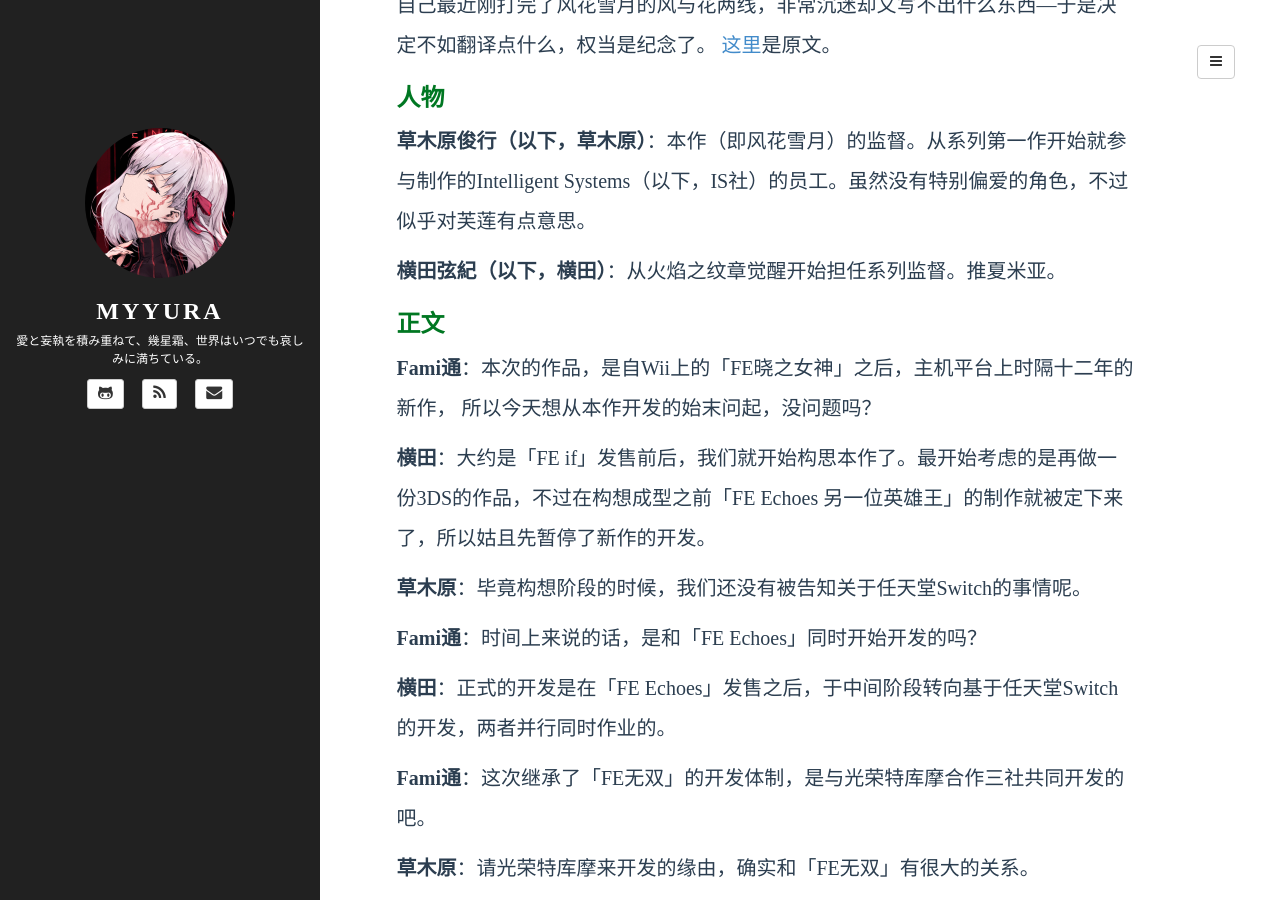
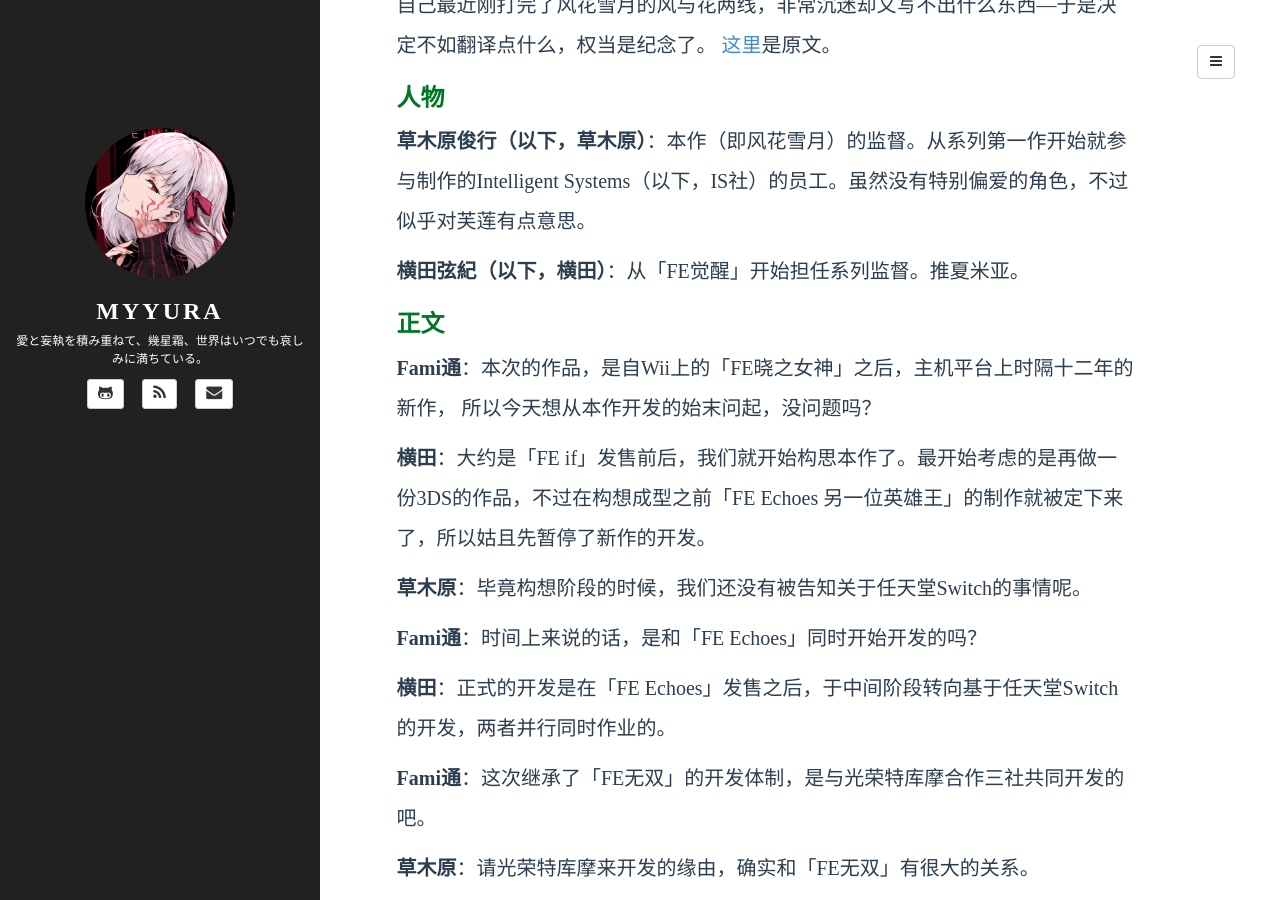
Before and after one commit to Myyura/myyura.github.io, a Jekyll site: the page built from _posts/game/2019-8-10-FE_fami_interview_1.md, in a window 1280 px wide and 900 px high, scrolled down 302 px. Built offline with Jekyll 4.4.1, drawn with Linux system fonts in a browser that asks for light colours; a script that is not in the unit is left out; comment, search, counter and statistics services are not loaded.

Commit message:
Fix some typo （译二）

```diff
--- a/_posts/game/2019-8-10-FE_fami_interview_1.md
+++ b/_posts/game/2019-8-10-FE_fami_interview_1.md
@@ -16,7 +16,7 @@
 ## 人物
 **草木原俊行（以下，草木原）**：本作（即风花雪月）的监督。从系列第一作开始就参与制作的Intelligent Systems（以下，IS社）的员工。虽然没有特别偏爱的角色，不过似乎对芙莲有点意思。
 
-**横田弦紀（以下，横田）**：从火焰之纹章觉醒开始担任系列监督。推夏米亚。
+**横田弦紀（以下，横田）**：从「FE觉醒」开始担任系列监督。推夏米亚。
 
 
 ## 正文
```
